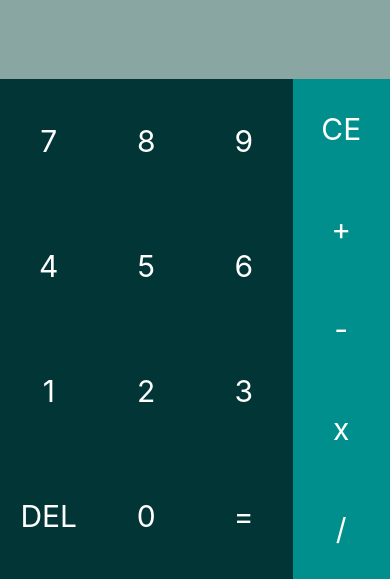
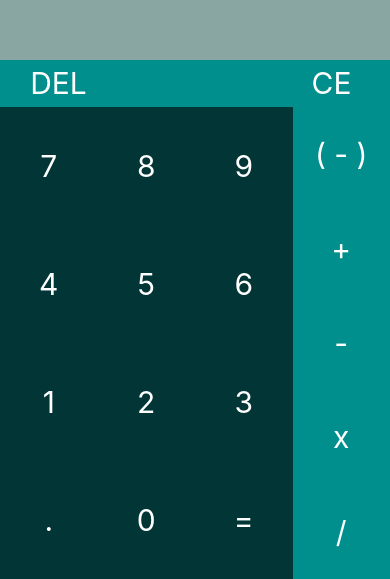
Before and after one commit to fatcatt013/react-native-calculator, a React Native app: screen / in a window 390 px wide. Shown: the part 265-844 px from the top of the page. Built offline with nearby package versions, Linux system fonts and the light colour scheme.

Commit message:
negative numbers working

```diff
--- a/App.tsx
+++ b/App.tsx
@@ -7,6 +7,7 @@ import {
   StatusBar,
 } from 'react-native';
 import NumColumn from './src/components/NumColumn';
+import SpecialFunc from './src/components/SpecialFunc';
 
 export default function App() {
   const [currNum, setCurrNum] = useState<string>('');
@@ -53,6 +54,15 @@ export default function App() {
       return;
     }
 
+    if (btn === '( - )') {
+      if (currNum[0] === '-') {
+        setCurrNum(currNum.substring(1, currNum.length));
+      } else {
+        setCurrNum(`-${currNum}`);
+      }
+      return;
+    }
+
     if (operators.includes(btn)) {
       if (currNum.length > 0) {
         setCalculation([...calculation, currNum, btn]);
@@ -95,11 +105,12 @@ export default function App() {
       <View style={styles.topContainer}>
         <Text style={{ fontSize: 50 }}>{currNum}</Text>
       </View>
+      <SpecialFunc handleFunc={handleClick} />
       <View style={styles.bottomContainer}>
         <NumColumn
           last={false}
           handleFunc={handleClick}
-          nums={['7', '4', '1', 'DEL']}
+          nums={['7', '4', '1', '.']}
         />
         <NumColumn
           last={false}
@@ -114,7 +125,7 @@ export default function App() {
         <NumColumn
           last={true}
           handleFunc={handleClick}
-          nums={['CE', '+', '-', 'x', '/']}
+          nums={['( - )', '+', '-', 'x', '/']}
         />
       </View>
     </View>
--- a/src/components/NumButton.tsx
+++ b/src/components/NumButton.tsx
@@ -5,9 +5,10 @@ const NumButton = (props: {
   num: string;
   handleFunc(btn: string): void;
   last: boolean;
+  special?: boolean;
 }) => {
   return (
-    <View style={styles.container}>
+    <View style={props.special ? styles.specialContainer : styles.container}>
       <TouchableHighlight
         style={styles.touchable}
         underlayColor={props.last ? '#0CABA8' : '#589A8D'}
@@ -27,6 +28,9 @@ const styles = StyleSheet.create({
     alignItems: 'center',
     justifyContent: 'center',
   },
+  specialContainer: {
+    flex: 0.3,
+  },
   touchable: {
     flex: 1,
     width: '100%',
--- /dev/null
+++ b/src/components/SpecialFunc.tsx
@@ -0,0 +1,34 @@
+import React, { FC } from 'react';
+import { View, Text, StyleSheet, ProgressViewIOSComponent } from 'react-native';
+import NumButton from './NumButton';
+
+const SpecialFunc = (props: { handleFunc(btn: string): void }) => {
+  return (
+    <View style={styles.container}>
+      <NumButton
+        num={'DEL'}
+        handleFunc={props.handleFunc}
+        last={true}
+        special={true}
+      />
+      <NumButton
+        num={'CE'}
+        handleFunc={props.handleFunc}
+        last={true}
+        special={true}
+      />
+    </View>
+  );
+};
+
+const styles = StyleSheet.create({
+  container: {
+    backgroundColor: '#008F8C',
+    flex: 0.06,
+    flexDirection: 'row',
+    justifyContent: 'space-between',
+    width: '100%',
+  },
+});
+
+export default SpecialFunc;
```
